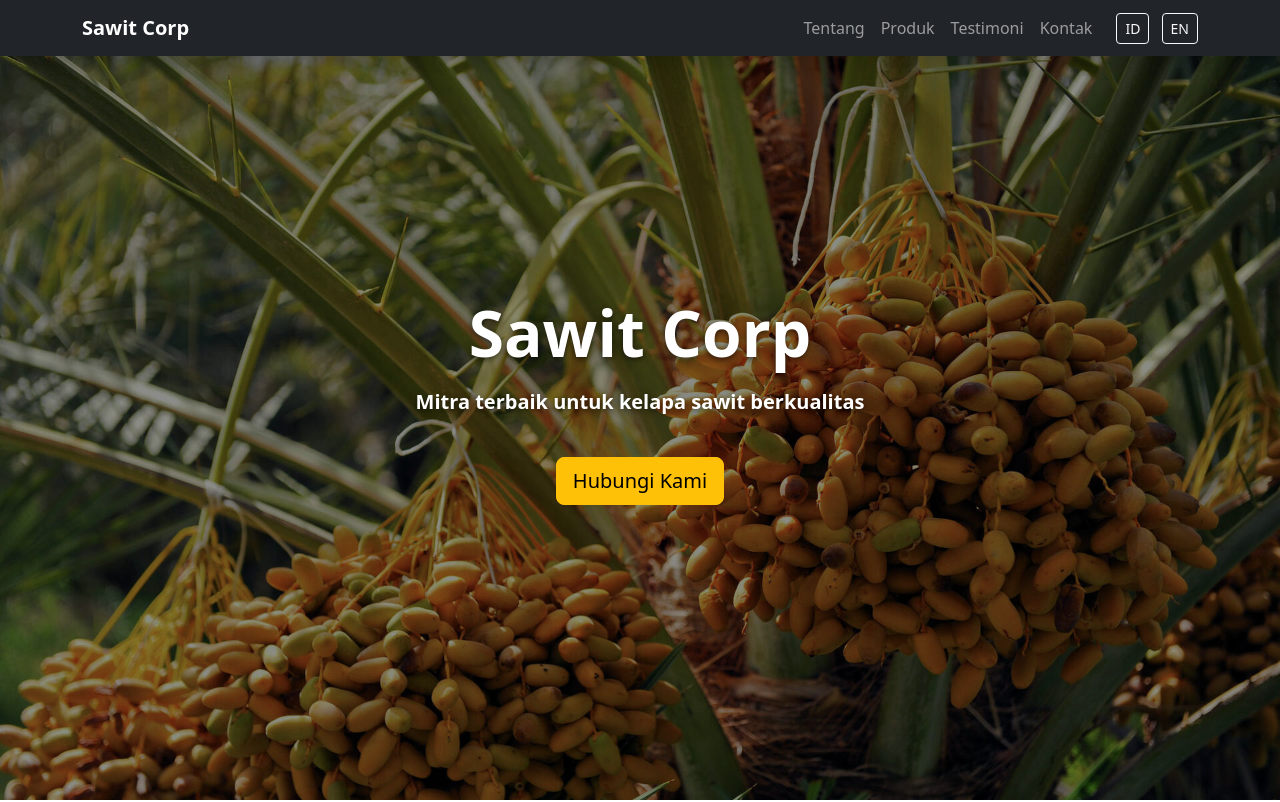
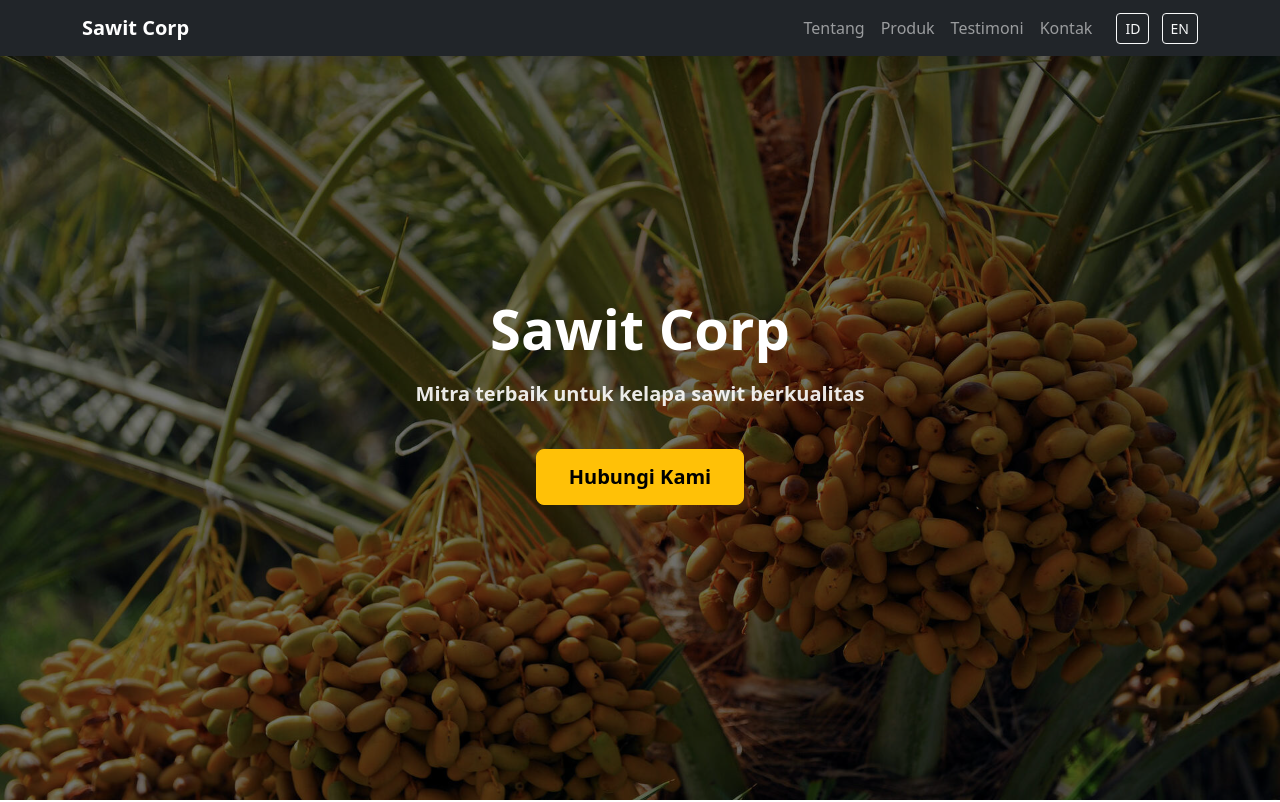
Before and after one commit to MuchammadFachriSyakur/prototype-corp, a plain HTML site: page index.html in a window 1280 px wide. Shown: the top 802 px of the page. Drawn offline with nearby package versions, Linux system fonts and the light colour scheme.

Commit message:
Add files via upload

```diff
--- a/assets/css/style.css
+++ b/assets/css/style.css
@@ -24,27 +24,33 @@ body {
   z-index: 1;
 }
 
-/* Overlay hitam transparan */
 .hero-section::before {
   content: "";
   position: absolute;
-  top: 0;
-  left: 0;
-  right: 0;
-  bottom: 0;
-  background: rgba(
-    0,
-    0,
-    0,
-    0.45
-  ); /* ubah angka terakhir (0.45) buat atur gelap/terang */
-  z-index: -1; /* supaya overlay ada di bawah teks */
+  inset: 0;
+  background: rgba(0, 0, 0, 0.55); /* dark overlay */
+  z-index: -1;
 }
 
-/* Biar teks tetap kebaca di semua background */
-.hero-section h1,
+.hero-section h1 {
+  font-size: 3.5rem; /* lebih besar untuk fokus */
+  line-height: 1.2;
+}
+
 .hero-section p {
-  text-shadow: 0 2px 6px rgba(0, 0, 0, 0.6);
+  font-size: 1.25rem;
+  opacity: 0.9;
+}
+
+.hero-section #hero-cta {
+  padding: 0.75rem 2rem;
+  font-weight: bold;
+  transition: all 0.3s ease;
+}
+
+.hero-section #hero-cta:hover {
+  background-color: #e0a800; /* hover lebih gelap */
+  transform: translateY(-3px);
 }
 
 .card img {
```
